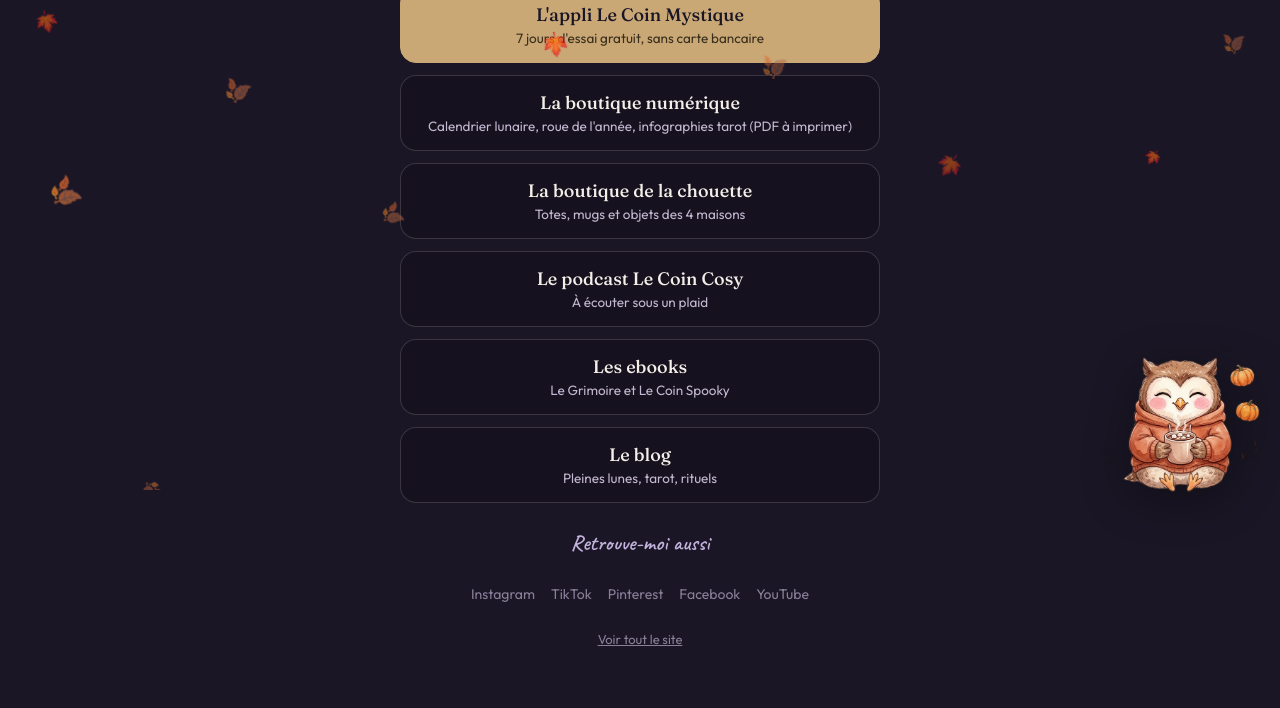
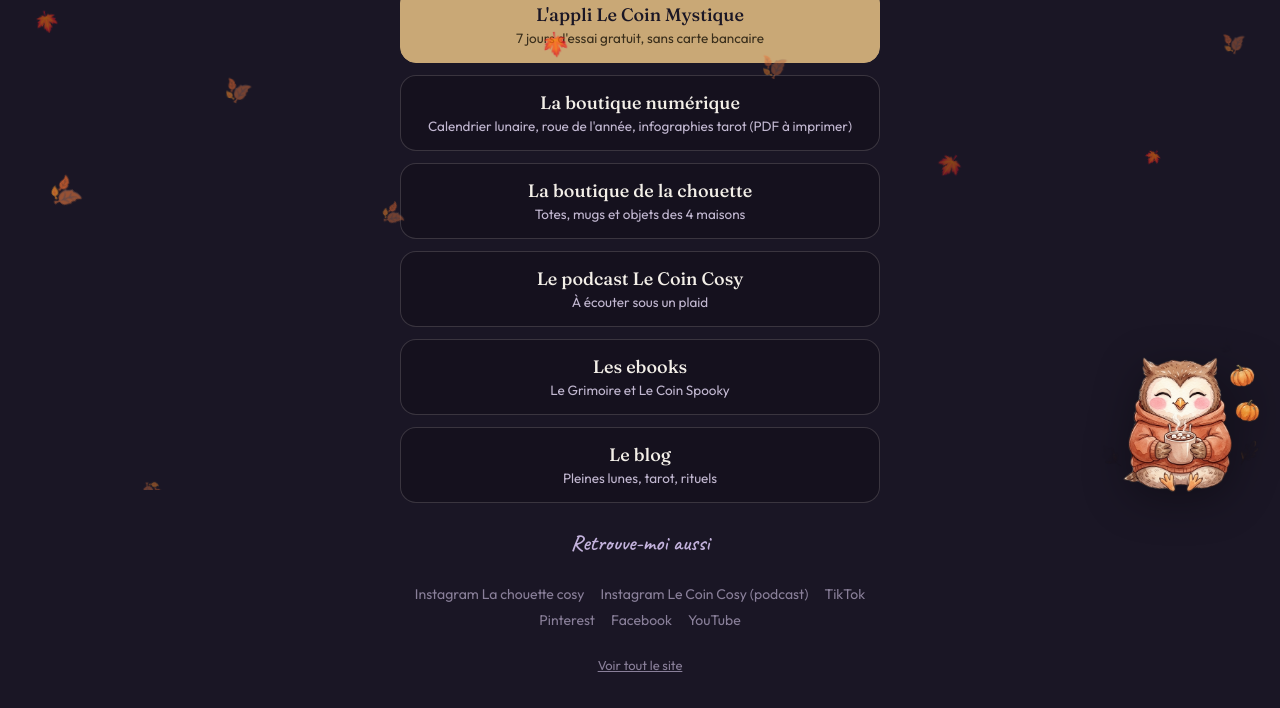
Before and after one commit to tara0510/lachouettecosy-accueil, a plain HTML site: page liens.html in a window 1280 px wide. Shown: the part 310-1018 px from the top of the page. Drawn offline with Linux system fonts and the light colour scheme.

Commit message:
Liens : les deux comptes Instagram, la chouette en premier
Co-Authored-By: Claude Sonnet 5.5 <noreply@anthropic.com>

```diff
--- a/liens.html
+++ b/liens.html
@@ -70,7 +70,8 @@
 
   <h2 data-i="suis">Retrouve-moi aussi</h2>
   <div class="reseaux">
-    <a href="https://www.instagram.com/le_coin_cosy_podcast/">Instagram</a>
+    <a href="https://www.instagram.com/lachouettecosy/">Instagram La chouette cosy</a>
+    <a href="https://www.instagram.com/le_coin_cosy_podcast/">Instagram Le Coin Cosy (podcast)</a>
     <a href="https://www.tiktok.com/@coincosymystique">TikTok</a>
     <a href="https://www.pinterest.com/Lachouettecosypointcom/">Pinterest</a>
     <a href="https://www.facebook.com/lachouettecosy/">Facebook</a>
```
